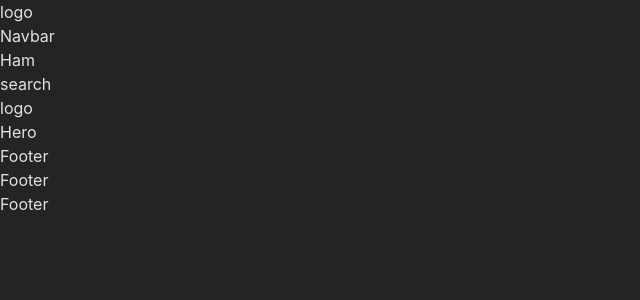
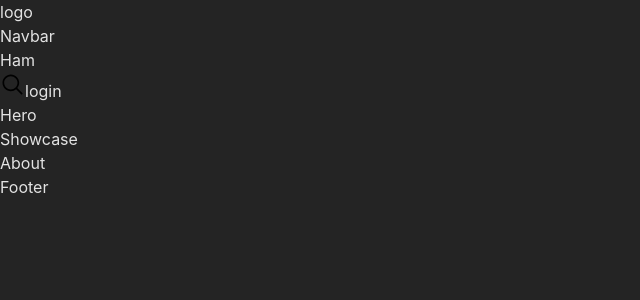
Before and after one commit to reasonAND/website, a React (Vite) app: page / in a window 1280 px wide. Shown: the top 300 px of the page, without its empty margins (0-640 px from the left). Built offline with nearby package versions, Linux system fonts and the light colour scheme.

Commit message:
added more to the structure

```diff
--- a/src/components/About.jsx
+++ b/src/components/About.jsx
@@ -6,8 +6,8 @@ const About = () => {
     const locomotiveScroll = new LocomotiveScroll();
 
   return (
-    <div className="w-[100vw] h-[100vh] p-3 data-scroll data-scroll-speed='0.1' bg-green-800">
-        Footer
+    <div className="w-[100vw] h-[100vh] p-3 bg-green-900 text-[20px] text-center">
+        About
     </div>
   )
 }
--- a/src/components/Footer.jsx
+++ b/src/components/Footer.jsx
@@ -1,6 +1,6 @@
 const Footer = () => {
   return (
-    <div className="w-[100vw] h-[100vh] p-3">
+    <div className="w-[100vw] h-[80vh] p-3 text-center  text-[20px]">
         Footer
     </div>
   )
--- a/src/components/Hero.jsx
+++ b/src/components/Hero.jsx
@@ -1,7 +1,9 @@
 
 const Hero = () => {
   return (
-    <div className="bg-[white] w-[100vw] h-[100vh] text-black p-3">Hero</div>
+    <div className="bg-[white] w-[100vw] h-[100vh] text-black p-3 text-[20px] text-center">
+      Hero
+    </div>
   )
 }
 
--- a/src/components/Navbar.jsx
+++ b/src/components/Navbar.jsx
@@ -1,27 +1,28 @@
+const Navbar = () => {
+  // hides the navigation bar on scroll
+  return (
+    <div className=" fixed w-[100vw] flex justify-between items-center py-2 px-5 text-black bg-slate-300/30">
+      <div className="logo p-[5px]">logo</div>
+      <div className="nav-middle desktop sm:flex hidden">Navbar</div>
+      <div className="mobile sm:hidden">Ham</div>
+      <div className="desktop sm:flex sm:gap-5 sm:items-center hidden">
+        <button className="search hover:bg-slate-400 p-[5px] rounded-full">
+          <svg
+            xmlns="http://www.w3.org/2000/svg"
+            x="0px"
+            y="0px"
+            width="25"
+            height="25"
+            viewBox="0 0 30 30">
+            <path d="M 13 3 C 7.4886661 3 3 7.4886661 3 13 C 3 18.511334 7.4886661 23 13 23 C 15.396652 23 17.59741 22.148942 19.322266 20.736328 L 25.292969 26.707031 A 1.0001 1.0001 0 1 0 26.707031 25.292969 L 20.736328 19.322266 C 22.148942 17.59741 23 15.396652 23 13 C 23 7.4886661 18.511334 3 13 3 z M 13 5 C 17.430666 5 21 8.5693339 21 13 C 21 17.430666 17.430666 21 13 21 C 8.5693339 21 5 17.430666 5 13 C 5 8.5693339 8.5693339 5 13 5 z"></path>
+          </svg>
+        </button>
+        <button className="ac-logo flex items-center px-2 py-[5px] bg-slate-400 text-white hover:bg-slate-500 rounded">
+          login
+        </button>
+      </div>
+    </div>
+  );
+};
 
-const Navbar = () => { // hides the navigation bar on scroll
-  return (
-    <div className="fixed w-[100vw] flex justify-between items-center py-2 px-3 text-black bg-slate-300/30">
-      <div className="logo p-[5px]">
-        logo
-      </div>
-      <div className="nav-middle desktop sm:flex hidden">
-        Navbar
-      </div>
-      <div className="mobile sm:hidden">
-        Ham
-      </div>
-      <div className="desktop sm:flex sm:gap-6 hidden">
-        <div className="search">
-          search
-        </div>
-        <div className="ac-logo px-1">
-          logo
-        </div>
-      </div>
-
-    </div>
-  )
-}
-
-export default Navbar
+export default Navbar;
--- a/src/components/Showcase.jsx
+++ b/src/components/Showcase.jsx
@@ -1,7 +1,7 @@
 const Showcase = () => {
   return (
-    <div className="w-[100vw] h-[100vh] p-3">
-        Footer
+    <div className="w-[100vw] h-[100vh] p-3 text-[20px] text-center">
+        Showcase
     </div>
   )
 }
```
